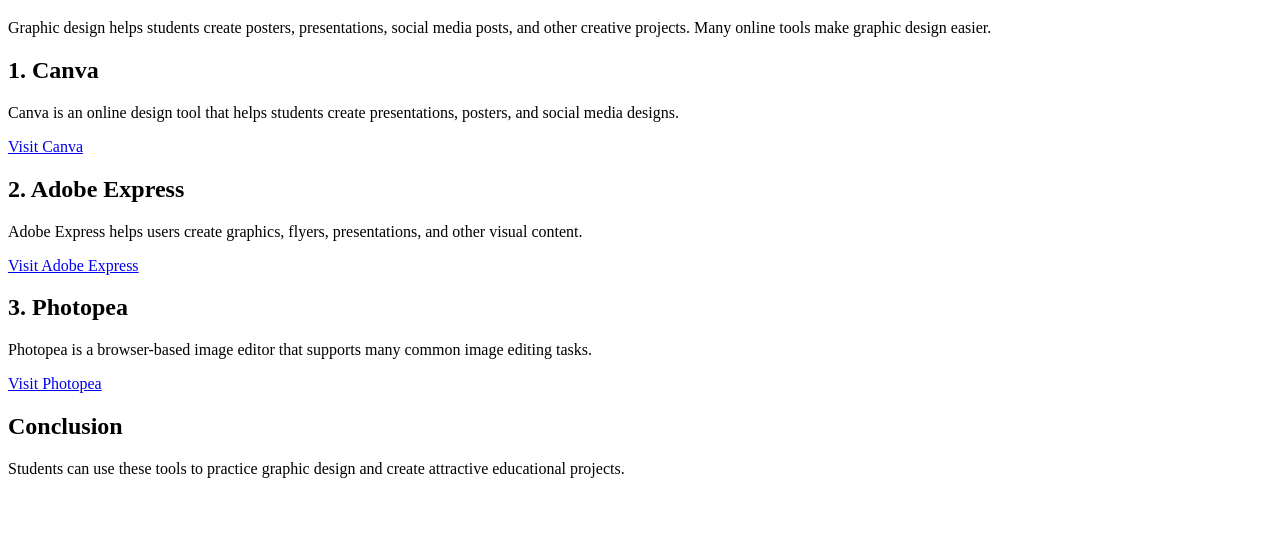
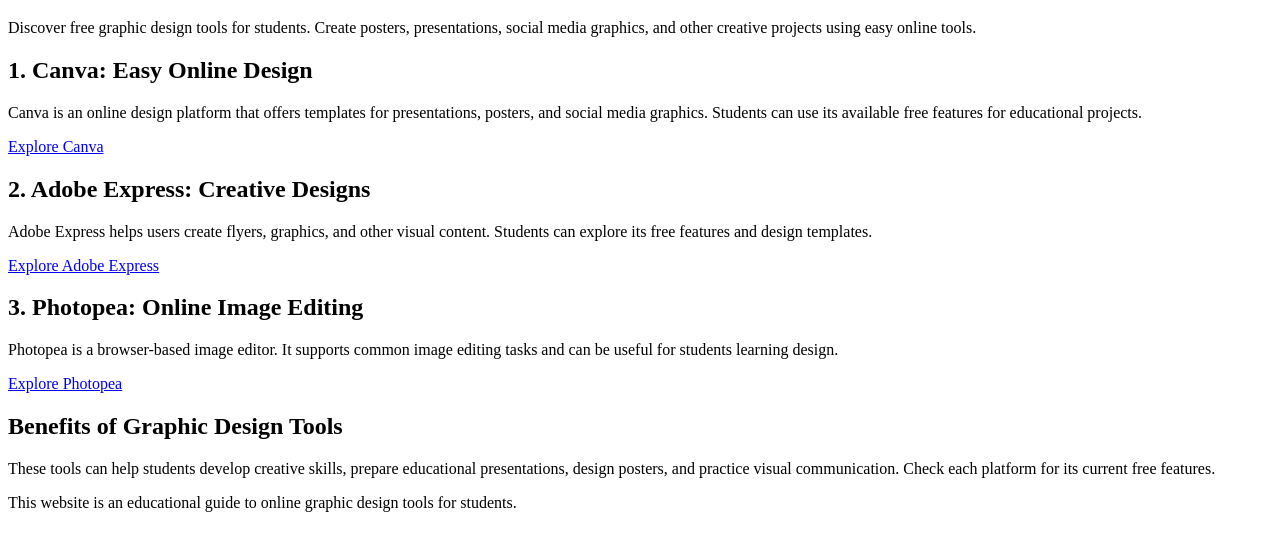
Before and after one commit to ayyanullahkhan7-eng/free-graphic-design-tools, a plain HTML site: page index.html in a window 1280 px wide. Shown: the part 61-612 px from the top of the page. Drawn offline with Linux system fonts and the light colour scheme.

Commit message:
Update index.html

```diff
--- a/index.html
+++ b/index.html
@@ -4,50 +4,91 @@
 <head>
     <meta charset="UTF-8">
     <meta name="viewport" content="width=device-width, initial-scale=1.0">
-    <title>Graphic Design Tools</title>
+
+    <title>Free Graphic Design Tools for Students</title>
+
+    <meta name="description" content="Explore free graphic design tools for students. Compare Canva, Adobe Express, and Photopea to create posters, presentations, and creative projects.">
 </head>
 <body>
 
+    <header>
         <h1>Free Graphic Design Tools for Students</h1>
 
         <p>
-        Graphic design helps students create posters, presentations,
-        social media posts, and other creative projects.
-        Many online tools make graphic design easier.
+            Discover free graphic design tools for students.
+            Create posters, presentations, social media graphics,
+            and other creative projects using easy online tools.
+        </p>
+    </header>
+
+    <main>
+        <section>
+            <h2>1. Canva: Easy Online Design</h2>
+
+            <p>
+                Canva is an online design platform that offers
+                templates for presentations, posters, and social
+                media graphics. Students can use its available
+                free features for educational projects.
             </p>
 
-    <h2>1. Canva</h2>
+            <a href="https://www.canva.com/"
+               target="_blank"
+               rel="noopener noreferrer">
+                Explore Canva
+            </a>
+        </section>
+
+        <section>
+            <h2>2. Adobe Express: Creative Designs</h2>
+
             <p>
-        Canva is an online design tool that helps students create
-        presentations, posters, and social media designs.
+                Adobe Express helps users create flyers, graphics,
+                and other visual content. Students can explore
+                its free features and design templates.
             </p>
-    <a href="https://www.canva.com/" target="_blank">
-        Visit Canva
+
+            <a href="https://www.adobe.com/express/"
+               target="_blank"
+               rel="noopener noreferrer">
+                Explore Adobe Express
             </a>
+        </section>
 
-    <h2>2. Adobe Express</h2>
+        <section>
+            <h2>3. Photopea: Online Image Editing</h2>
+
             <p>
-        Adobe Express helps users create graphics, flyers,
-        presentations, and other visual content.
+                Photopea is a browser-based image editor.
+                It supports common image editing tasks and
+                can be useful for students learning design.
             </p>
-    <a href="https://www.adobe.com/express/" target="_blank">
-        Visit Adobe Express
+
+            <a href="https://www.photopea.com/"
+               target="_blank"
+               rel="noopener noreferrer">
+                Explore Photopea
             </a>
+        </section>
 
-    <h2>3. Photopea</h2>
+        <section>
+            <h2>Benefits of Graphic Design Tools</h2>
+
             <p>
-        Photopea is a browser-based image editor that supports
-        many common image editing tasks.
+                These tools can help students develop creative
+                skills, prepare educational presentations,
+                design posters, and practice visual communication.
+                Check each platform for its current free features.
             </p>
-    <a href="https://www.photopea.com/" target="_blank">
-        Visit Photopea
-    </a>
+        </section>
+    </main>
 
-    <h2>Conclusion</h2>
+    <footer>
         <p>
-        Students can use these tools to practice graphic design
-        and create attractive educational projects.
+            This website is an educational guide to online
+            graphic design tools for students.
         </p>
+    </footer>
 
 </body>
 </html>
```
Lines whose indentation alone changed are shown as unchanged.
